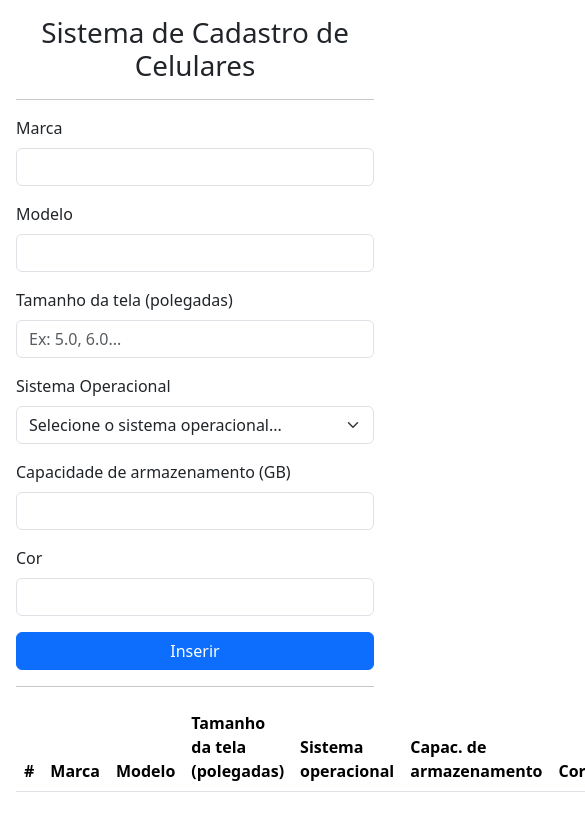
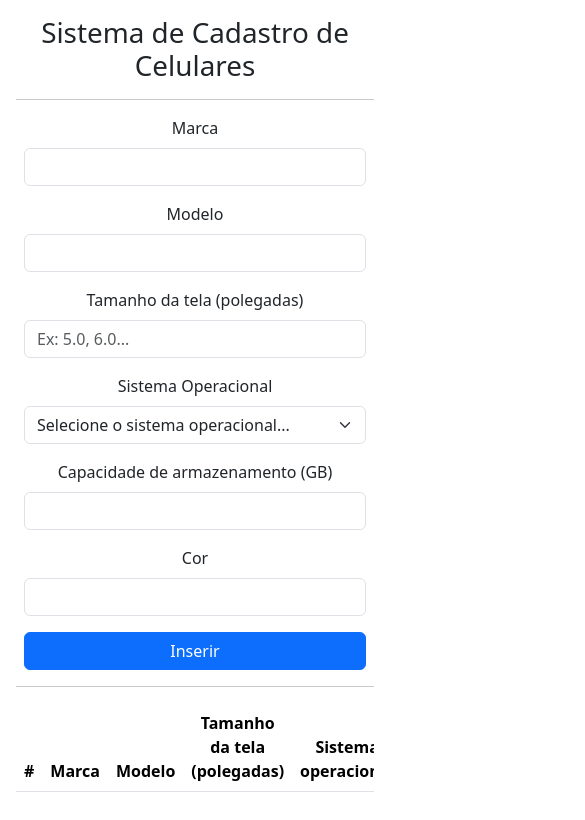
Before and after one commit to Julielzissimo/Cadastro-de-celulares, a plain HTML site: page index.html in a window 390 px wide. Shown: the top 820 px of the page, 585 px wide, since content can reach past the window. Drawn offline with nearby package versions, Linux system fonts and the light colour scheme.

Commit message:
feat: Responsiveness for phones

```diff
--- a/index.html
+++ b/index.html
@@ -1,4 +1,3 @@
-<!-- Adaptação do arquivo index.html (5 pontos) -->
 <!DOCTYPE html>
 <html>
 
@@ -7,34 +6,33 @@
   <meta name="viewport" content="width=device-width">
 
   <link href="https://cdn.jsdelivr.net/npm/bootstrap@5.3.0-alpha1/dist/css/bootstrap.min.css" rel="stylesheet">
-  <script src="	https://cdn.jsdelivr.net/npm/bootstrap@5.3.0-alpha1/dist/js/bootstrap.bundle.min.js" defer></script>
+  <script src="https://cdn.jsdelivr.net/npm/bootstrap@5.3.0-alpha1/dist/js/bootstrap.bundle.min.js" defer></script>
   <script src="script.js" defer></script>
   <title>JavaScript - DOM - Prática da Semana 03</title>
 </head>
 
-<body class="p-3 m-0 border-0">
+<body class="p-3 m-0 border-0 text-center">
 
-  <h1 class="text-center">Sistema de Cadastro de Celulares</h1>
+  <h1>Sistema de Cadastro de Celulares</h1>
   <hr>
 
-  <form name="form1" action="#" method="POST" class="row g-3 needs-validation" novalidate>
-    <div class="col-md-6">
+  <form name="form1" action="#" method="POST" class="row g-3 needs-validation mx-auto" novalidate>
+    <div class="col-12 col-md-6">
       <label for="marca" class="form-label">Marca</label>
       <input type="text" class="form-control" id="marca" required>
       <div class="invalid-feedback">Informe a marca corretamente.</div>
     </div>
-    <div class="col-md-6">
+    <div class="col-12 col-md-6">
       <label for="modelo" class="form-label">Modelo</label>
       <input type="text" class="form-control" id="modelo" required>
       <div class="invalid-feedback">Informe o modelo corretamente.</div>
     </div>
-    <div class="col-md-6">
+    <div class="col-12 col-md-6">
       <label for="tamanhoTela" class="form-label">Tamanho da tela (polegadas)</label>
-      <input type="text" class="form-control" id="tamanhoTela" placeholder="Ex: 5.0, 6.0..." <!pattern="\d+(\.\d{1,2})?"
-        required>
+      <input type="text" class="form-control" id="tamanhoTela" placeholder="Ex: 5.0, 6.0..." required>
       <div id="feedbacktamanhoTela" class="invalid-feedback">Informe o tamanho da tela do tipo solicitado.</div>
     </div>
-    <div class="col-md-6">
+    <div class="col-12 col-md-6">
       <label for="sistemaOp" class="form-label">Sistema Operacional</label>
       <select id="sistemaOp" class="form-select" required>
         <option value="" disabled selected>Selecione o sistema operacional...</option>
@@ -45,24 +43,25 @@
       </select>
       <div class="invalid-feedback">Informe o sistema operacional corretamente.</div>
     </div>
-    <div class="col-md-6">
+    <div class="col-12 col-md-6">
       <label for="capacidadeArm" class="form-label">Capacidade de armazenamento (GB)</label>
       <input type="text" class="form-control" id="capacidadeArm" required>
       <div class="invalid-feedback">Informe a capacidade de armazenamento corretamente.</div>
     </div>
-    <div class="col-md-6">
+    <div class="col-12 col-md-6">
       <label for="cor" class="form-label">Cor</label>
       <input type="text" class="form-control" id="cor" required>
       <div class="invalid-feedback">Informe a cor corretamente.</div>
     </div>
-    <div class="d-grid gap-2 d-md-flex justify-content-md-end">
+    <div class="col-12 d-grid gap-2 d-md-flex justify-content-md-end">
       <input type="submit" class="btn btn-primary me-md-2" value="Inserir" id="btnInserir">
     </div>
   </form>
 
   <hr>
 
-  <table class="table table-striped" id="tabela">
+  <div class="table-responsive">
+    <table class="table table-striped mx-auto" id="tabela">
       <thead>
         <tr>
           <th scope="col">#</th>
@@ -79,6 +78,7 @@
 
       </tbody>
     </table>
+  </div>
 
 </body>
 
```
Lines whose indentation alone changed are shown as unchanged.
